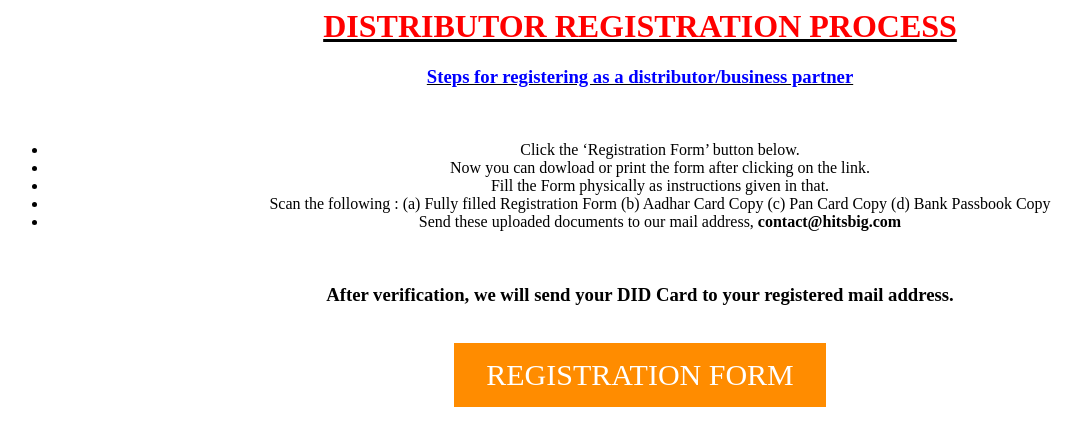
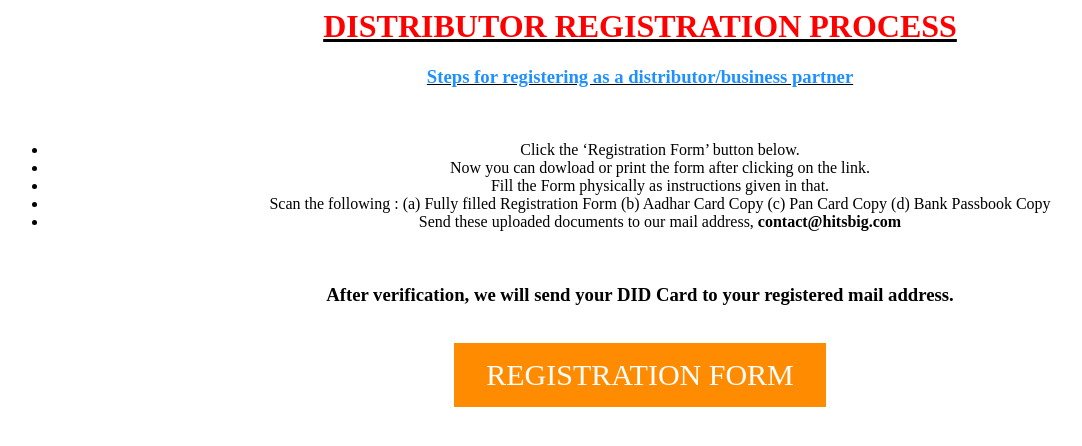
Before and after one commit to shubham-sr/DRP, a plain HTML site: page index.html in a window 1280 px wide. Shown: the whole page, without its empty margins (0-1082 px from the left). Drawn offline with Linux system fonts and the light colour scheme.

Commit message:
Update index.html

```diff
--- a/index.html
+++ b/index.html
@@ -17,7 +17,7 @@
 </head>
 
 
-    <center><h3><u><span style="color:blue;font-weight:bold">Steps for registering as a distributor/business partner</span></u></h3></center>
+    <center><h3><u><span style="color:#1E90FF;font-weight:bold">Steps for registering as a distributor/business partner</span></u></h3></center>
 
         <br>
 
```
